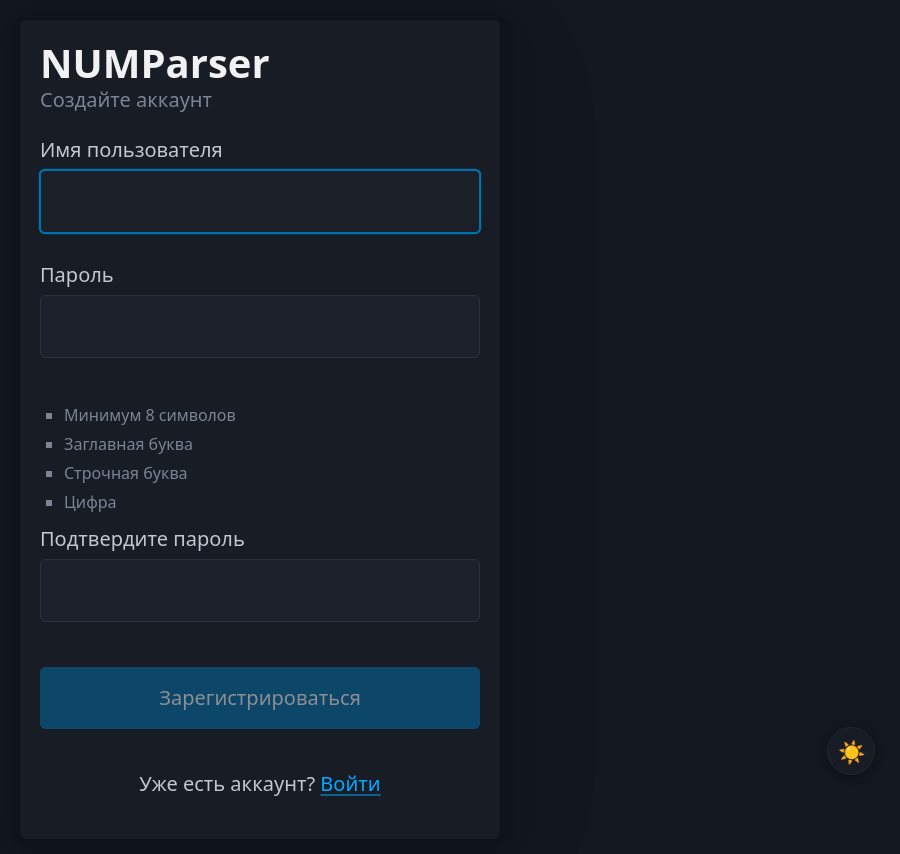
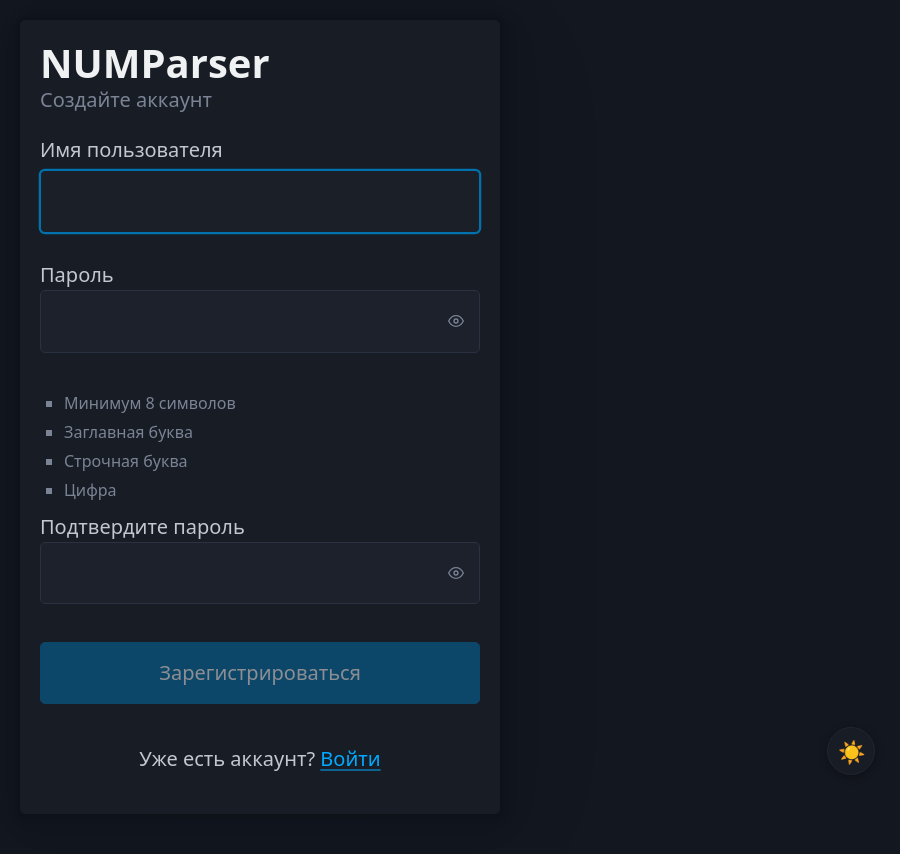
Before and after one commit to Igorek1986/movies-api, a FastAPI app: page /register in a window 1280 px wide. Shown: the top 854 px of the page, without its empty margins (380-1280 px from the left). After the commit the page ends 775 px from the top, so only its background shows below. Run offline with FastAPI, Linux system fonts and the light colour scheme; parts of the project's set-up code (start-up, migrations or seed data) failed here and were passed over; some libraries are stand-ins or nearby versions.

Commit message:
feat: добавить переключатель видимости пароля (глаз) на всех страницах 👁️ CSS (static/css/main.css): .pw-wrap: обёртка для input с абсолютным позиционированием кнопки .pw-eye: кнопка-иконка (глаз) справа от поля, стилизация под Pico CSS Поддержка :hover и :focus для доступности 🔧 JavaScript (templates/base.html): Авто-применение ко всем <input type="password"> после DOMContentLoaded SVG-иконки: EYE_ON / EYE_OFF (inline, без внешних зависимостей) Переключение input.type между password / text Обновление aria-label для screen readers: «Показать пароль» / «Скрыть пароль» Кнопка не отправляет форму (type="button") ♿ Доступность: aria-label динамически меняется в зависимости от состояния Кнопка получает фокус, но не мешает навигации по форме Цвета наследуются от темы (var(--pico-muted-color))

```diff
--- a/static/css/main.css
+++ b/static/css/main.css
@@ -203,6 +203,33 @@ button.danger-btn {
 .import-card label { margin-bottom: 0; }
 .import-card .import-actions { align-self: end; }
 #copyLampaCmd { white-space: normal; word-break: break-all; }
+
+/* Password show/hide toggle */
+.pw-wrap {
+  position: relative;
+  margin-bottom: var(--pico-spacing);
+}
+.pw-wrap input {
+  margin-bottom: 0 !important;
+  padding-right: 2.6rem !important;
+}
+.pw-eye {
+  position: absolute;
+  right: .55rem;
+  top: 50%;
+  transform: translateY(-50%);
+  background: none;
+  border: none;
+  cursor: pointer;
+  padding: .25rem;
+  color: var(--pico-muted-color);
+  line-height: 1;
+  display: flex;
+  align-items: center;
+  margin: 0;
+}
+.pw-eye:hover { color: var(--pico-color); }
+.pw-eye:focus { outline: none; }
 
 /* Password strength feedback */
 .pwd-feedback {
--- a/templates/base.html
+++ b/templates/base.html
@@ -127,6 +127,30 @@
     }
     updateThemeIcon();
 
+    // Password eye toggle — auto-apply to all password fields
+    document.addEventListener('DOMContentLoaded', function () {
+      var EYE_ON  = '<svg width="16" height="16" viewBox="0 0 24 24" fill="none" stroke="currentColor" stroke-width="2" stroke-linecap="round" stroke-linejoin="round"><path d="M1 12s4-8 11-8 11 8 11 8-4 8-11 8-11-8-11-8z"/><circle cx="12" cy="12" r="3"/></svg>';
+      var EYE_OFF = '<svg width="16" height="16" viewBox="0 0 24 24" fill="none" stroke="currentColor" stroke-width="2" stroke-linecap="round" stroke-linejoin="round"><path d="M17.94 17.94A10.07 10.07 0 0 1 12 20c-7 0-11-8-11-8a18.45 18.45 0 0 1 5.06-5.94M9.9 4.24A9.12 9.12 0 0 1 12 4c7 0 11 8 11 8a18.5 18.5 0 0 1-2.16 3.19m-6.72-1.07a3 3 0 1 1-4.24-4.24"/><line x1="1" y1="1" x2="23" y2="23"/></svg>';
+      document.querySelectorAll('input[type="password"]').forEach(function (input) {
+        var wrap = document.createElement('div');
+        wrap.className = 'pw-wrap';
+        input.parentNode.insertBefore(wrap, input);
+        wrap.appendChild(input);
+        var btn = document.createElement('button');
+        btn.type = 'button';
+        btn.className = 'pw-eye';
+        btn.setAttribute('aria-label', 'Показать пароль');
+        btn.innerHTML = EYE_ON;
+        wrap.appendChild(btn);
+        btn.addEventListener('click', function () {
+          var show = input.type === 'password';
+          input.type = show ? 'text' : 'password';
+          btn.innerHTML = show ? EYE_OFF : EYE_ON;
+          btn.setAttribute('aria-label', show ? 'Скрыть пароль' : 'Показать пароль');
+        });
+      });
+    });
+
     document.addEventListener('DOMContentLoaded', function () {
       document.querySelectorAll('.site-header nav').forEach(function (nav) {
         const ul = nav.querySelector('ul:last-child');
```
